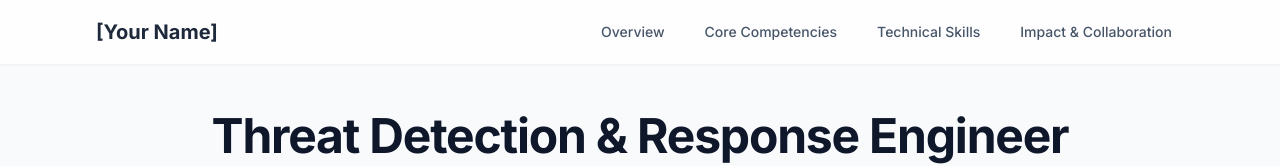
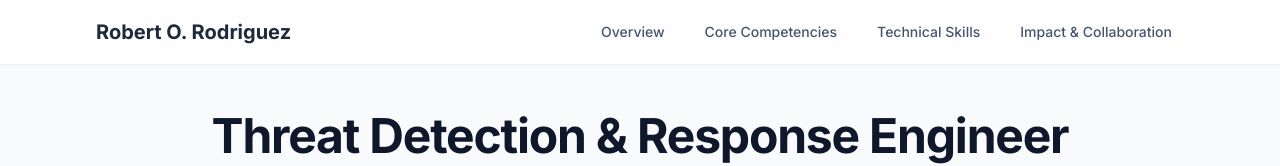
Before and after one commit to rorican4040/interactive-cover-letter, a plain HTML site: page mycv.html in a window 1280 px wide. Shown: the top 166 px of the page. Drawn offline with nearby package versions, Linux system fonts and the light colour scheme.

Commit message:
Updated mycv.html

```diff
--- a/mycv.html
+++ b/mycv.html
@@ -54,7 +54,7 @@
         <div class="max-w-6xl mx-auto px-4 sm:px-6 lg:px-8">
             <div class="flex items-center justify-between h-16">
                 <div class="flex items-center">
-                    <span class="font-bold text-xl text-slate-800">[Your Name]</span>
+                    <span class="font-bold text-xl text-slate-800">Robert O. Rodriguez</span>
                 </div>
                 <div class="hidden md:block">
                     <div class="ml-10 flex items-baseline space-x-4">
```
